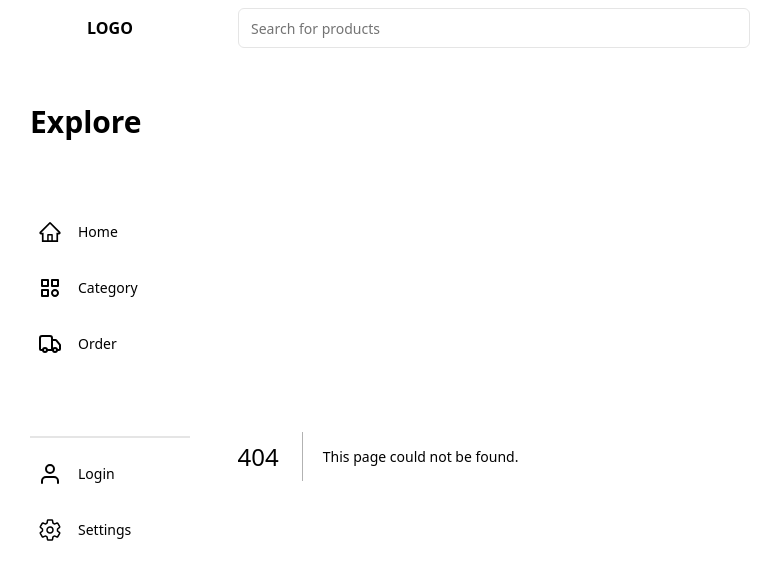
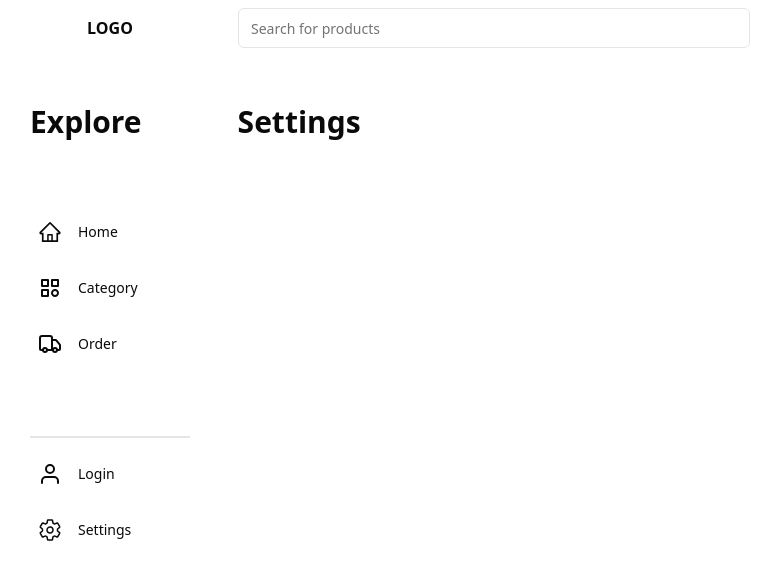
Before and after one commit to BryMat24/ecommerce-fe, a Next.js app: page /settings in a window 1280 px wide. Before the commit this address had no page. Shown: the top 580 px of the page, without its empty margins (18-799 px from the left). Built offline with nearby package versions, Linux system fonts and the light colour scheme.

Commit message:
feat: add setttings page

```diff
--- /dev/null
+++ b/src/app/settings/page.jsx
@@ -0,0 +1,7 @@
+export default function SettingsPage(){
+    return(
+        <div className="py-12">
+            <h1 className="font-bold text-3xl">Settings</h1>
+        </div>
+    )
+}
```
